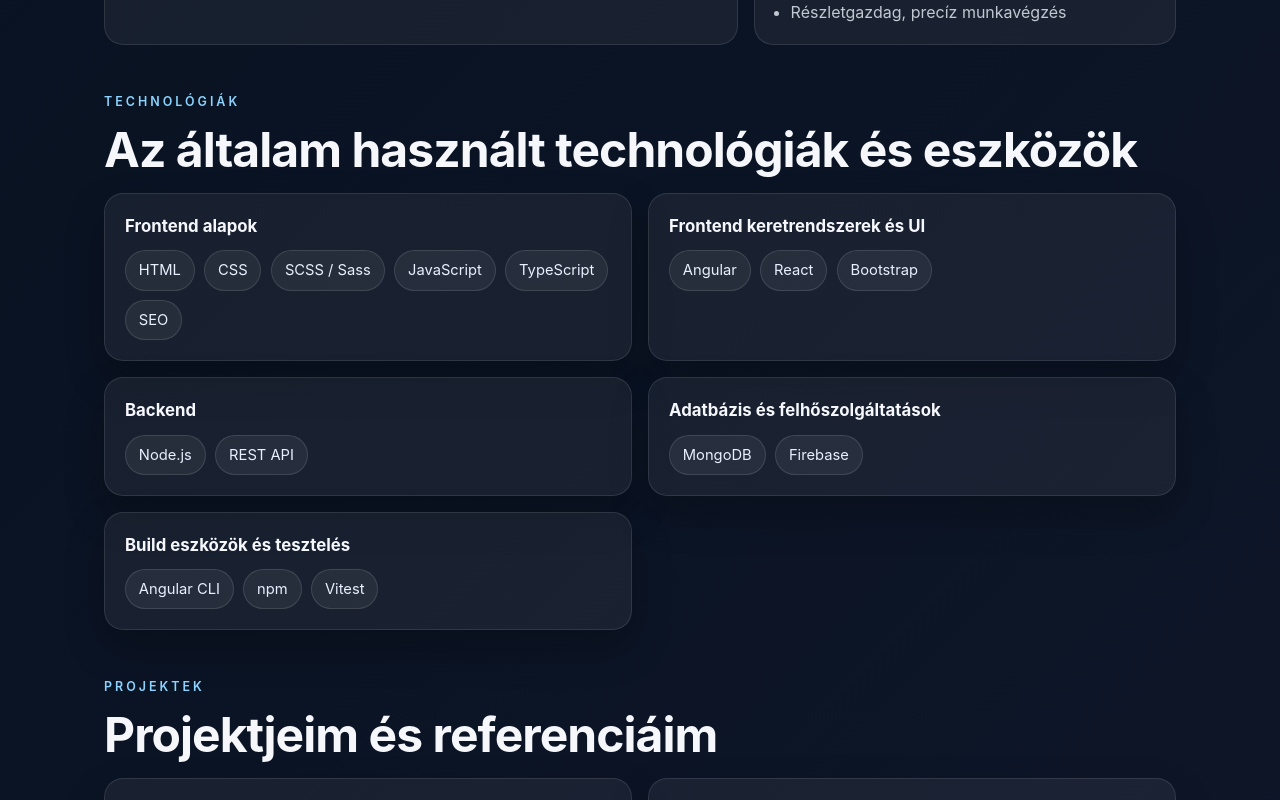
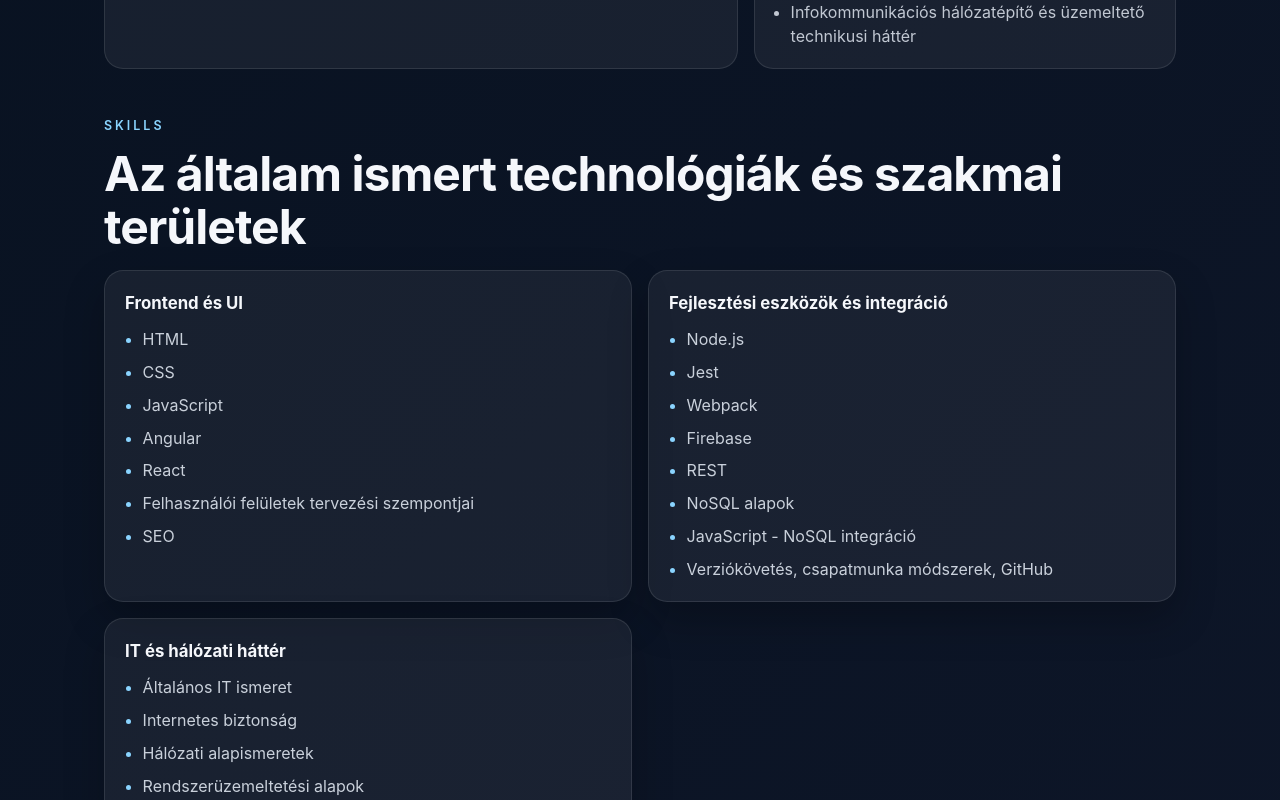
Before and after one commit to nmthmate/portfolio, an Angular app: page / in a window 1280 px wide. Shown: the part 1060-1860 px from the top of the page. Built offline with nearby package versions, Linux system fonts and the light colour scheme.

Commit message:
Update skills section

```diff
--- a/src/app/app.html
+++ b/src/app/app.html
@@ -2,7 +2,7 @@
   <a class="brand" href="#home">{{ name }}</a>
   <nav class="site-nav" aria-label="Fő navigáció">
     <a href="#about">Rólam</a>
-    <a href="#skills">Technológiák</a>
+    <a href="#skills">Skills</a>
     <a href="#projects">Projektek</a>
     <a href="#contact">Kapcsolat</a>
   </nav>
@@ -51,7 +51,7 @@
           <li>Jól strukturált, tiszta és karbantartható kód</li>
           <li>Felhasználóbarát, reszponzív felületek</li>
           <li>Üzleti célokat támogató, gyors és megbízható webalkalmazások</li>
-          <li>Részletgazdag, precíz munkavégzés</li>
+          <li>Infokommunikációs hálózatépítő és üzemeltető technikusi háttér</li>
         </ul>
       </div>
     </div>
@@ -59,18 +59,18 @@
 
   <section id="skills" class="section">
     <div class="section-heading">
-      <p class="eyebrow">Technológiák</p>
-      <h2>Az általam használt technológiák és eszközök</h2>
+      <p class="eyebrow">Skills</p>
+      <h2>Az általam ismert technológiák és szakmai területek</h2>
     </div>
     <div class="skill-grid">
       @for (group of skillGroups; track group.title) {
         <article class="skill-card">
           <h3>{{ group.title }}</h3>
-          <div class="skill-tags">
+          <ul class="skill-list">
             @for (skill of group.items; track skill) {
-              <span class="skill-tag">{{ skill }}</span>
+              <li>{{ skill }}</li>
             }
-          </div>
+          </ul>
         </article>
       }
     </div>
--- a/src/app/app.scss
+++ b/src/app/app.scss
@@ -107,10 +107,6 @@
   color: #07111f;
 }
 
-.button.primary:hover {
-  box-shadow: 0 12px 28px rgba(110, 231, 255, 0.24);
-}
-
 .button.secondary {
   border: 1px solid rgba(255, 255, 255, 0.16);
   color: #fff;
@@ -215,12 +211,6 @@
   margin: 0;
 }
 
-.skill-tags {
-  display: flex;
-  flex-wrap: wrap;
-  gap: 0.6rem;
-}
-
 .skill-tag {
   display: inline-flex;
   align-items: center;
@@ -230,6 +220,18 @@
   color: #e8f0ff;
   background: rgba(255, 255, 255, 0.06);
   border: 1px solid rgba(255, 255, 255, 0.12);
+}
+
+.skill-list {
+  margin: 0;
+  padding-left: 1.1rem;
+  display: grid;
+  gap: 0.55rem;
+  color: rgba(231, 237, 247, 0.86);
+}
+
+.skill-list li::marker {
+  color: #8ad4ff;
 }
 
 .project-status {
@@ -259,10 +261,6 @@
 .project-note {
   font-size: 0.94rem;
   color: rgba(231, 237, 247, 0.72);
-}
-
-.placeholder-card {
-  text-align: left;
 }
 
 .contact-card {
--- a/src/app/app.ts
+++ b/src/app/app.ts
@@ -31,24 +31,38 @@
     'Junior frontend fejlesztőként számomra a tiszta architektúra, az átgondolt komponensstruktúra és a megbízható felhasználói élmény a legfontosabb. Olyan projekteken dolgozom, ahol a modern frontend alapokat gyakorlati megoldásokkal kapcsolhatom össze, és minden munkával tudatosan fejlődhetek tovább.';
   readonly skillGroups: SkillGroup[] = [
     {
-      title: 'Frontend alapok',
-      items: ['HTML', 'CSS', 'SCSS / Sass', 'JavaScript', 'TypeScript', 'SEO']
+      title: 'Frontend és UI',
+      items: [
+        'HTML',
+        'CSS',
+        'JavaScript',
+        'Angular',
+        'React',
+        'Felhasználói felületek tervezési szempontjai',
+        'SEO'
+      ]
     },
     {
-      title: 'Frontend keretrendszerek és UI',
-      items: ['Angular', 'React', 'Bootstrap']
+      title: 'Fejlesztési eszközök és integráció',
+      items: [
+        'Node.js',
+        'Jest',
+        'Webpack',
+        'Firebase',
+        'REST',
+        'NoSQL alapok',
+        'JavaScript - NoSQL integráció',
+        'Verziókövetés, csapatmunka módszerek, GitHub'
+      ]
     },
     {
-      title: 'Backend',
-      items: ['Node.js', 'REST API']
-    },
-    {
-      title: 'Adatbázis és felhőszolgáltatások',
-      items: ['MongoDB', 'Firebase']
-    },
-    {
-      title: 'Build eszközök és tesztelés',
-      items: ['Angular CLI', 'npm', 'Vitest']
+      title: 'IT és hálózati háttér',
+      items: [
+        'Általános IT ismeret',
+        'Internetes biztonság',
+        'Hálózati alapismeretek',
+        'Rendszerüzemeltetési alapok'
+      ]
     }
   ];
   readonly projects: Project[] = [
```
